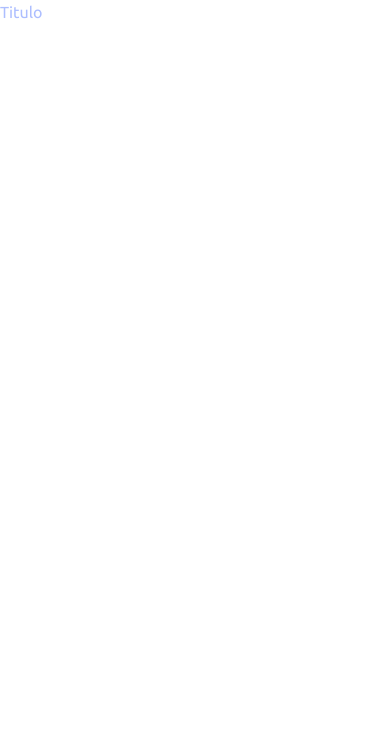
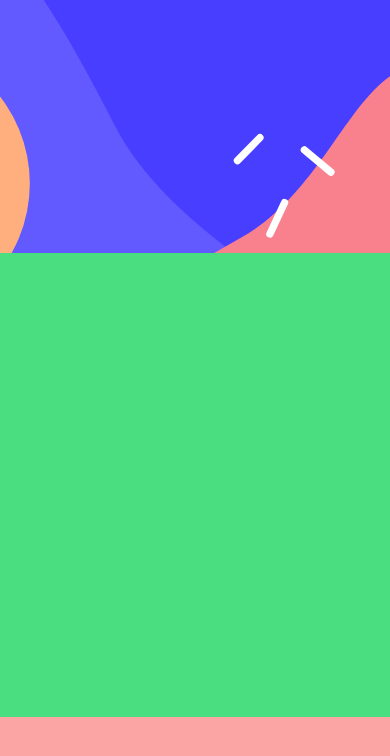
Before and after one commit to HenryAprendo/multi-step-forms, an Angular app: page / in a window 390 px wide. Shown: the top 756 px of the page. Built offline with nearby package versions, Linux system fonts and the light colour scheme.

Commit message:
Secciónes de header,main y footer en mobile

```diff
--- a/src/app/app-routing.module.ts
+++ b/src/app/app-routing.module.ts
@@ -1,7 +1,13 @@
 import { NgModule } from '@angular/core';
 import { RouterModule, Routes } from '@angular/router';
+import { FrameComponent } from './components/shared/frame/frame.component';
 
-const routes: Routes = [];
+const routes: Routes = [
+  {
+    path: '',
+    component: FrameComponent
+  }
+];
 
 @NgModule({
   imports: [RouterModule.forRoot(routes)],
--- a/src/app/app.component.html
+++ b/src/app/app.component.html
@@ -1,2 +1,23 @@
 
-<h1 class="text-pastel-blue">Titulo</h1>
+
+<!-- ESTRUCTURA  GENERAL-->
+<!--
+<header></header>
+<main></main>
+<footer>
+  <ng-content select="[position]" ></ng-content>
+</footer> -->
+
+<!-- container con posicionamiento absoluto -->
+<!-- <section>
+  <aside>imagen lateral con estados</aside> solo para desktop
+  <div>
+    <ng-container></ng-container>
+  </div>
+</section> -->
+
+
+
+
+<!-- pagina principal -->
+<router-outlet></router-outlet>
--- /dev/null
+++ b/src/app/components/shared/frame/frame.component.html
@@ -0,0 +1,12 @@
+
+<section class="container h-screen w-screen grid grid-rows-[auto_1fr_auto]">
+  <header class="header__content w-screen">
+    <div class="h-[30vh] w-full bg-cover bg-center bg-no-repeat md:hidden" style="background-image: url('./../../../../assets/images/bg-sidebar-mobile.svg');">
+
+    </div>
+  </header>
+  <main class="main__content bg-green-400 w-full">
+  </main>
+  <footer class="footer__content bg-red-300 h-[15vh] md:hidden">
+  </footer>
+</section>
--- /dev/null
+++ b/src/app/components/shared/frame/frame.component.scss
@@ -0,0 +1,19 @@
+
+.container {
+  grid-template-areas:
+    "header"
+    "main"
+    "footer";
+}
+
+.header__content {
+  grid-area: header;
+}
+
+.main__content {
+  grid-area: main;
+}
+
+.footer__content {
+  grid-area: footer;
+}
--- a/tailwind.config.js
+++ b/tailwind.config.js
@@ -16,9 +16,6 @@ module.exports = {
         'alabaster': '#FAFBFF',
         'white': '#FFFFFF',
       },
-      screens: {
-        '2xl': '1440px'
-      },
       fontFamily: {
         sans: ['Ubuntu', 'sans-serif'],
       }
```
Also changed, not shown: src/app/components/shared/frame/frame.component.ts (added, +13 -0 lines), 2 other files (tests, documents, lock files or other folders).
